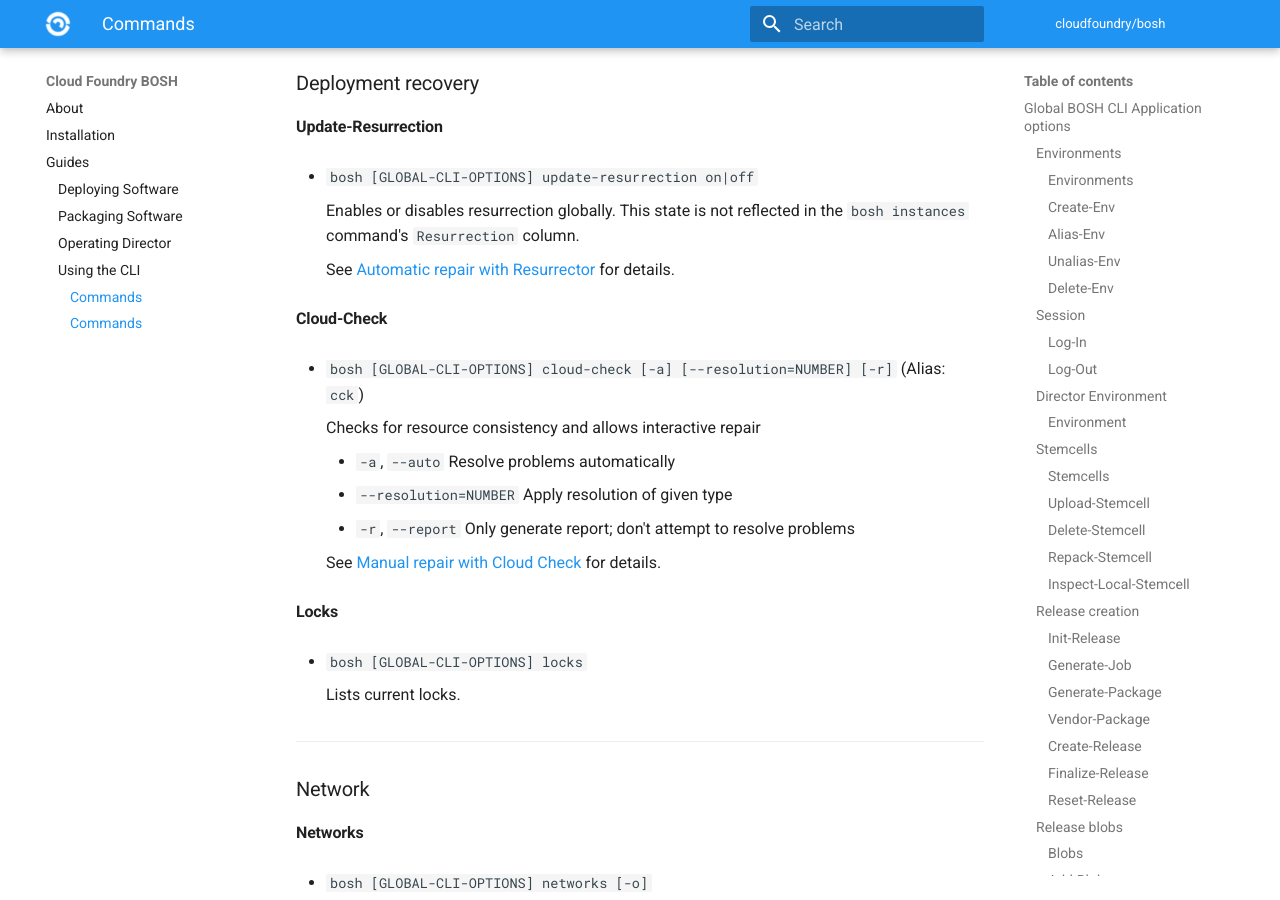
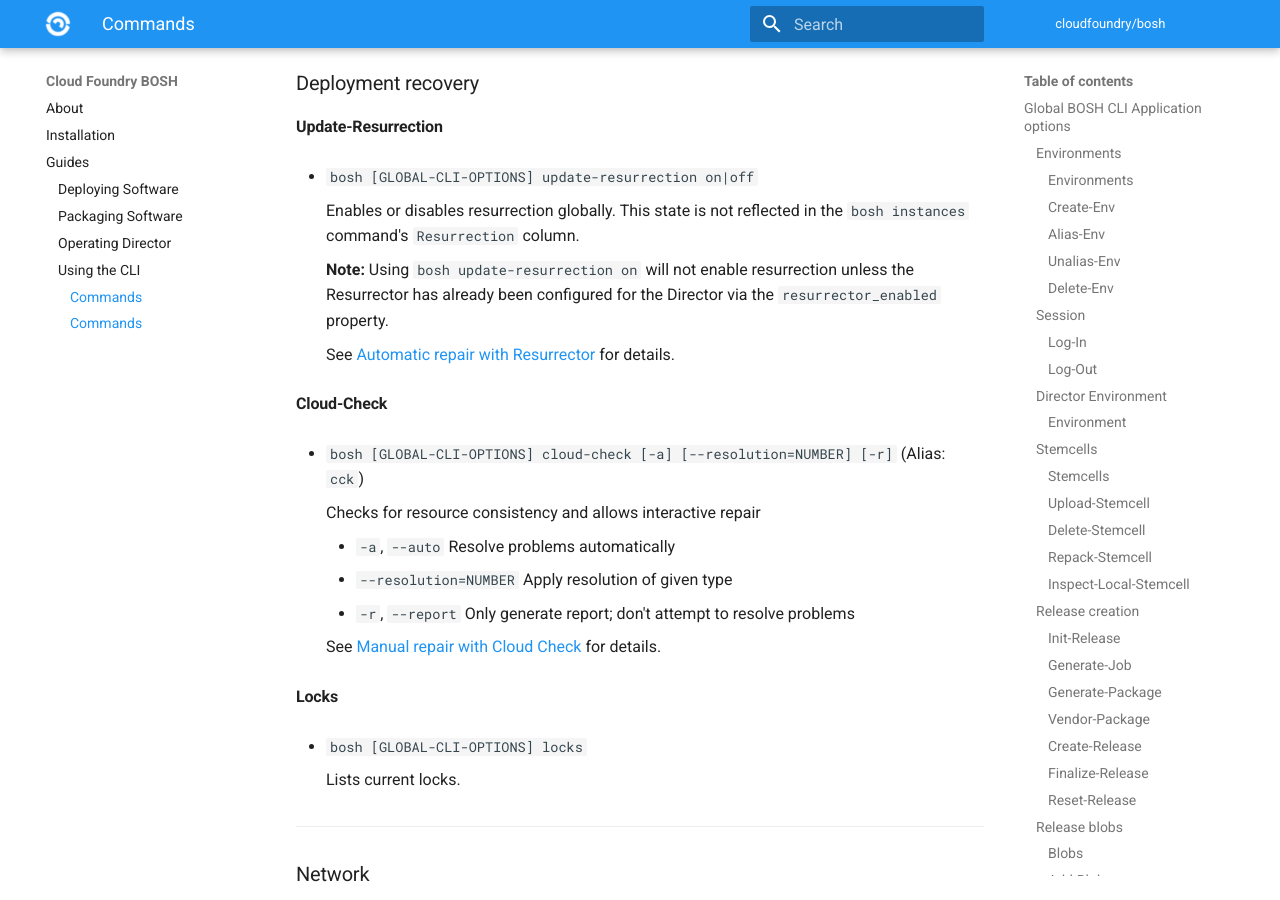
Before and after one commit to cloudfoundry/docs-bosh, an MkDocs documentation site: the page built from content/cli-v2.md, in a window 1280 px wide and 900 px high, scrolled down 35909 px. Built offline with MkDocs 1.6.1 and Material for MkDocs 9.7.7, drawn with Linux system fonts in a browser that asks for light colours; old or Windows-style settings are respelled for this version of MkDocs.

Commit message:
Add note about needing the resurrector enabled
`bosh update-resurrection on` will only work if the Resurrector plugin
for the BOSH Director is already enabled at the manifest level.

```diff
--- a/content/cli-v2.md
+++ b/content/cli-v2.md
@@ -1506,6 +1506,8 @@ See [CPI config](cpi-config.md).
 
     Enables or disables resurrection globally. This state is not reflected in the `bosh instances` command's `Resurrection` column.
 
+    **Note:** Using `bosh update-resurrection on` will not enable resurrection unless the Resurrector has already been configured for the Director via the `resurrector_enabled` property.
+
     See [Automatic repair with Resurrector](resurrector.md) for details.
 
 #### Cloud-Check {: #cloud-check }
```
